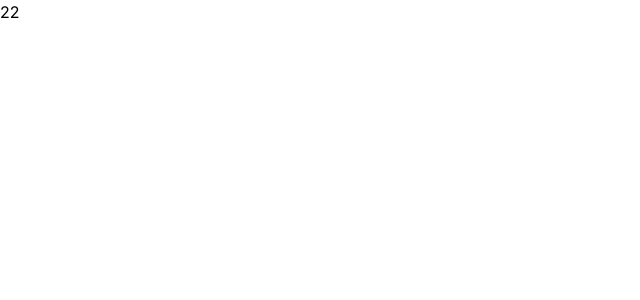
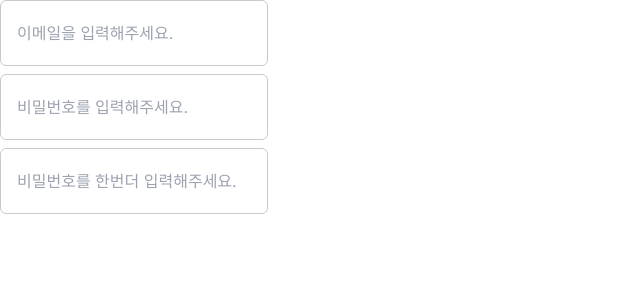
Before and after one commit to DDaHeuk/The-julge, a Next.js app: page /test22 in a window 1280 px wide. Shown: the top 300 px of the page, without its empty margins (0-640 px from the left). Built offline with nearby package versions, Linux system fonts and the light colour scheme.

Commit message:
feat : input 컴포넌트

```diff
--- a/src/app/(contents)/test22/page.tsx
+++ b/src/app/(contents)/test22/page.tsx
@@ -1,3 +1,16 @@
+'use client';
+
+import Input from '@/components/input';
+import { useState } from 'react';
+
 export default function test22() {
-  return <div>22</div>;
+  // eslint-disable-next-line react-hooks/rules-of-hooks
+  const [password, setPassword] = useState('');
+  return (
+    <div>
+      <Input variant="email" />
+      <Input variant="password" onChange={(e) => setPassword(e.target.value)} />
+      <Input variant="passwordVerify" originalPassword={password} />
+    </div>
+  );
 }
--- /dev/null
+++ b/src/components/input/index.tsx
@@ -0,0 +1,63 @@
+'use client';
+
+import { validateEmail, validatePassword, validateVerifyPassword } from '@/utils/validation';
+import { useState } from 'react';
+
+interface InputProps extends React.InputHTMLAttributes<HTMLInputElement> {
+  variant: 'email' | 'password' | 'passwordVerify';
+  // eslint-disable-next-line react/require-default-props
+  originalPassword?: string;
+}
+
+export default function Input({ variant, originalPassword, ...props }: InputProps) {
+  const [inputValue, setInputValue] = useState('');
+  const [errMsg, setErrMsg] = useState('');
+
+  const validate = (value: string) => {
+    let errorMsg = '';
+    if (variant === 'email') {
+      errorMsg = validateEmail(value);
+    } else if (variant === 'password') {
+      errorMsg = validatePassword(value);
+    } else if (variant === 'passwordVerify') {
+      errorMsg = validateVerifyPassword(originalPassword || '', value);
+    }
+    setErrMsg(errorMsg);
+  };
+
+  const handleChange = (e: React.ChangeEvent<HTMLInputElement>) => {
+    const newValue = e.target.value;
+    setInputValue(newValue);
+    validate(newValue);
+  };
+
+  const getPlaceholder = () => {
+    switch (variant) {
+      case 'email':
+        return '이메일을 입력해주세요.';
+      case 'password':
+        return '비밀번호를 입력해주세요.';
+      case 'passwordVerify':
+        return '비밀번호를 한번더 입력해주세요. ';
+      default:
+        return '';
+    }
+  };
+
+  return (
+    <div>
+      <input
+        // eslint-disable-next-line react/jsx-props-no-spreading
+        {...props}
+        className={`mb-2 px-4 py-5 rounded-md border ${
+          errMsg ? 'border-red40' : 'border-gray30'
+        } focus:border-black focus:outline-none`}
+        value={inputValue}
+        onChange={handleChange}
+        placeholder={getPlaceholder()}
+        type={variant === 'email' ? 'text' : 'password'}
+      />
+      {errMsg && <p className="ml-2 text-[12px] text-red40">{errMsg}</p>}
+    </div>
+  );
+}
--- /dev/null
+++ b/src/utils/validation.ts
@@ -0,0 +1,21 @@
+export const validateEmail = (value: string): string => {
+  const emailPattern = /^[^\s@]+@[^\s@]+\.[^\s@]+$/;
+  if (!emailPattern.test(value)) {
+    return '이메일 형식이 맞지 않습니다.';
+  }
+  return '';
+};
+
+export const validatePassword = (value: string): string => {
+  if (value.length < 6) {
+    return '비밀번호는 6자리 이상이여야 합니다.';
+  }
+  return '';
+};
+
+export const validateVerifyPassword = (password: string, verifyPassword: string): string => {
+  if (verifyPassword !== password) {
+    return '패스워드가 맞지 않습니다.';
+  }
+  return '';
+};
```
